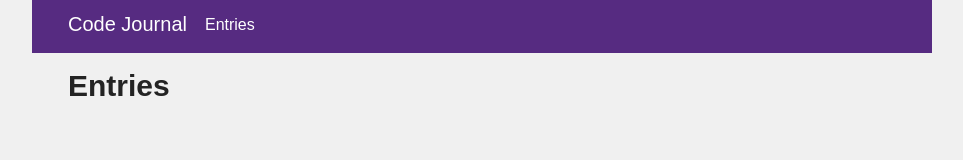
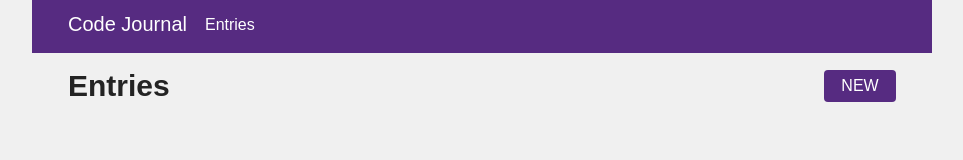
Before and after one commit to OSAdams/code-journal, a website: page index.html in a window 1280 px wide. Both pictures are taken after a click on the link "Entries". Shown: the whole page, without its empty margins (158-1121 px from the left). Drawn offline with nearby package versions, Linux system fonts and the light colour scheme; a web font is replaced by a local one.

Commit message:
refactor functions to work with window load. add functions to update dom when called. ready for review. #2

```diff
--- a/css/layout.css
+++ b/css/layout.css
@@ -1,5 +1,9 @@
 .hidden {
   display: none !important;
+}
+
+.row {
+  width: 100%;
 }
 
 .container {
@@ -21,6 +25,18 @@
 .form-actions {
   display: flex;
   justify-content: flex-end;
+}
+
+div > div.column-full > div.row {
+  display: flex;
+  justify-content: space-between;
+}
+
+div > div.column-full > div.row > a.submit-entry {
+  display: flex;
+  justify-content: center;
+  align-items: center;
+  align-self: center;
 }
 
 label {
--- a/css/styles.css
+++ b/css/styles.css
@@ -25,6 +25,7 @@ a.view-entries {
   font-size: 16px;
   font-weight: semi-bold;
   padding-left: 18px;
+  cursor: pointer;
 }
 
 .journal-image {
@@ -82,6 +83,7 @@ textarea:focus {
   border: 0 solid black;
   padding-left: 0.25rem;
   transition: background-color 0.15s ease;
+  border-radius: 4px;
 }
 
 .submit-entry:active {
@@ -92,3 +94,8 @@ ul {
   padding: 0;
   list-style-type: none;
 }
+
+a.submit-entry {
+  text-align: center;
+  padding: 0;
+}
--- a/index.html
+++ b/index.html
@@ -37,9 +37,11 @@
   <div class="container">
     <main>
       <div data-view="entry-form">
-        <div class="column-half">
+        <div class="column-full">
           <div class="row">
             <h2 class="title-text">New Entry</h2>
+            <a class="submit-entry" id="new-entry">NEW</a>
+          </div>
         </div>
       </div>
       <form class="swap-view" id="entry-form">
--- a/js/main.js
+++ b/js/main.js
@@ -6,14 +6,8 @@ const $imageHolder = document.getElementById('journal-image');
 const $entryList = document.getElementById('entry-list');
 const $swapView = document.querySelectorAll('.swap-view');
 const $viewEntries = document.querySelector('.view-entries');
-const $titleText = document.querySelector('.title-text')
-
-if (data.view === 'entry-form') {
-  $swapView[0].className = 'swap-view'
-  $swapView[1].className += ' hidden'
-} else if (data.view === 'entries') {
-  viewEntries();
-}
+const $titleText = document.querySelector('.title-text');
+const $viewForm = document.querySelector('#new-entry');
 
 $inputForm.addEventListener('input', event => {
   if (event.target.getAttribute('id') === 'image-url') {
@@ -32,20 +26,43 @@ $inputForm.addEventListener('submit', event => {
   data.entries.unshift(journalEntry);
   $imageHolder.setAttribute('src', './images/placeholder-image-square.jpg');
   $inputForm.reset();
-  data.view = 'entries'
   viewEntries();
 });
 
 $viewEntries.addEventListener('click', event => {
-  data.view = 'entries'
+  data.view = 'entries';
+  $viewForm.className = 'submit-entry';
   viewEntries();
-})
+});
+
+$viewForm.addEventListener('click', event => {
+  data.view = 'entry-form';
+  $viewForm.className += ' hidden';
+  viewForm();
+});
 
 function viewEntries() {
-  $swapView[0].className += ' hidden';
+  $swapView[0].className = 'swap-view hidden';
   $swapView[1].className = 'swap-view';
-  $titleText.textContent = 'Entries'
+  $titleText.textContent = 'Entries';
 }
+
+function viewForm() {
+  $swapView[0].className = 'swap-view';
+  $swapView[1].className = 'swap-view hidden';
+}
+
+window.addEventListener('DOMContentLoaded', event => {
+  if (data.view === 'entries') {
+    viewEntries();
+  } else if (data.view === 'entry-form') {
+    $viewForm.className += ' hidden';
+    viewForm();
+  }
+  for (const entryIndex in data.entries) {
+    $entryList.appendChild(populateEntries(data.entries[entryIndex]));
+  }
+});
 
 function populateEntries(entry) {
   const listItem = document.createElement('li');
@@ -84,9 +101,3 @@ function populateEntries(entry) {
 
   return listItem;
 }
-
-window.addEventListener('DOMContentLoaded', event => {
-  for (const entryIndex in data.entries) {
-    $entryList.appendChild(populateEntries(data.entries[entryIndex]));
-  }
-});
```
Lines whose indentation alone changed are shown as unchanged.
